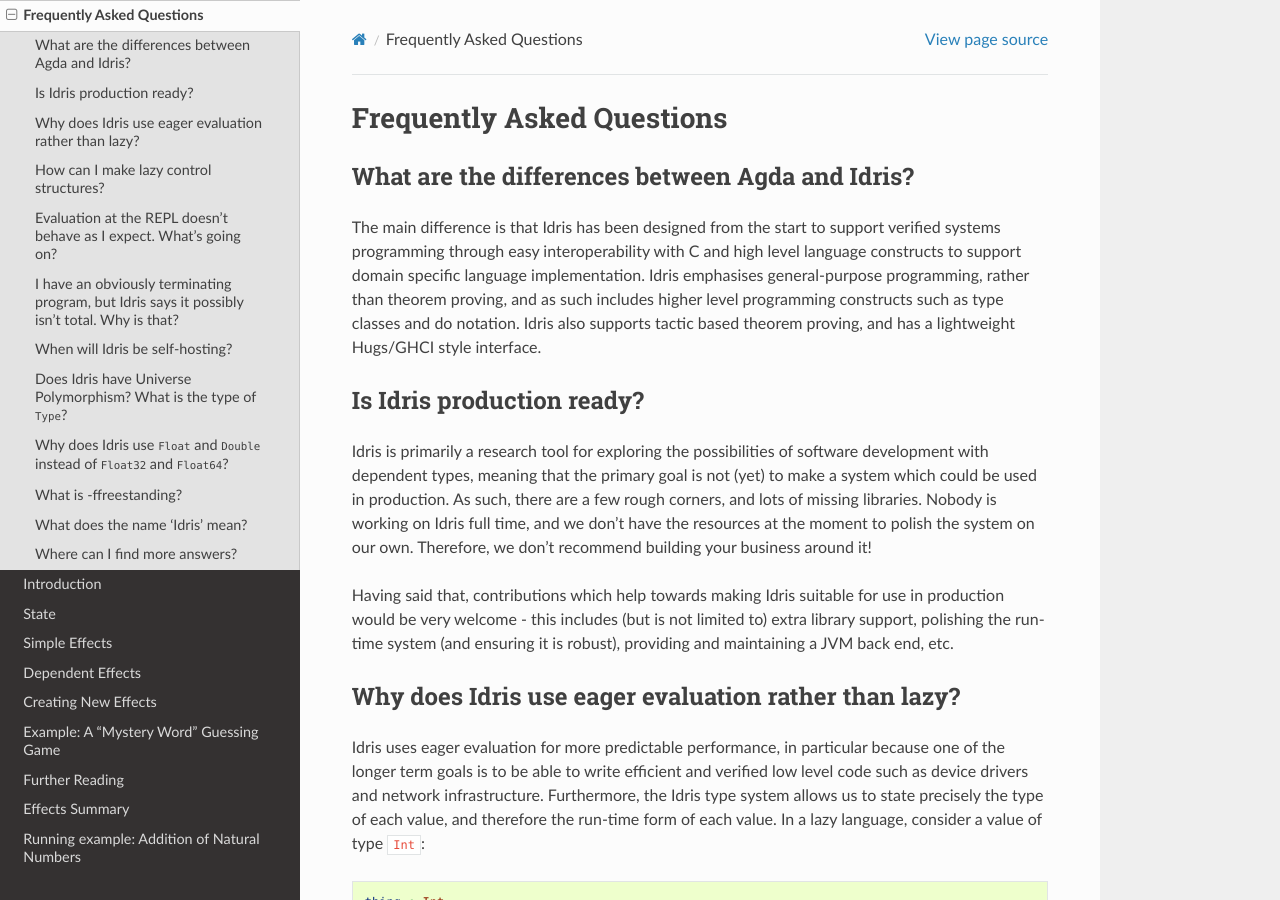
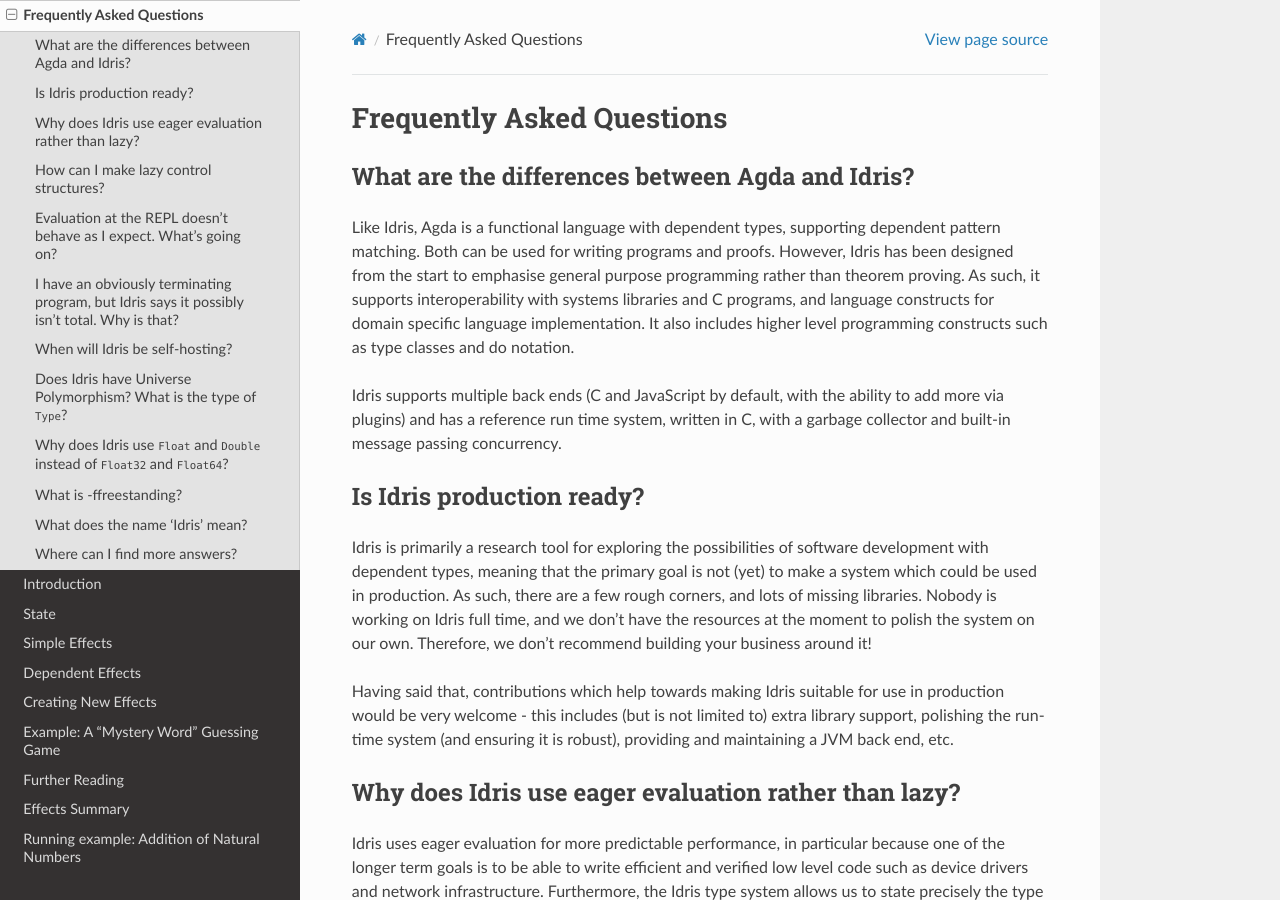
Before and after one commit to idris-lang/Idris-dev, a Sphinx documentation site: the page built from docs/faq/faq.rst, in a window 1280 px wide and 900 px high. Built offline with Sphinx 7.4.7 and the Read the Docs theme 2.0.0, drawn with Linux system fonts in a browser that asks for light colours; formulas are drawn with MathJax 3.

Commit message:
Update FAQ
Differences with Agda question was somewhat out of date.

```diff
--- a/docs/faq/faq.rst
+++ b/docs/faq/faq.rst
@@ -5,13 +5,17 @@
 What are the differences between Agda and Idris?
 ================================================
 
-The main difference is that Idris has been designed from the start to support
-verified systems programming through easy interoperability with C and high
-level language constructs to support domain specific language implementation.
-Idris emphasises general-purpose programming, rather than theorem proving, and
-as such includes higher level programming constructs such as type classes and
-do notation. Idris also supports tactic based theorem proving, and has a
-lightweight Hugs/GHCI style interface.
+Like Idris, Agda is a functional language with dependent types, supporting
+dependent pattern matching. Both can be used for writing programs and proofs.
+However, Idris has been designed from the start to emphasise general purpose
+programming rather than theorem proving. As such, it supports interoperability
+with systems libraries and C programs, and language constructs for
+domain specific language implementation. It also includes higher level
+programming constructs such as type classes and do notation.
+
+Idris supports multiple back ends (C and JavaScript by default, with the
+ability to add more via plugins) and has a reference run time system, written
+in C, with a garbage collector and built-in message passing concurrency.
 
 Is Idris production ready?
 ==========================
```
